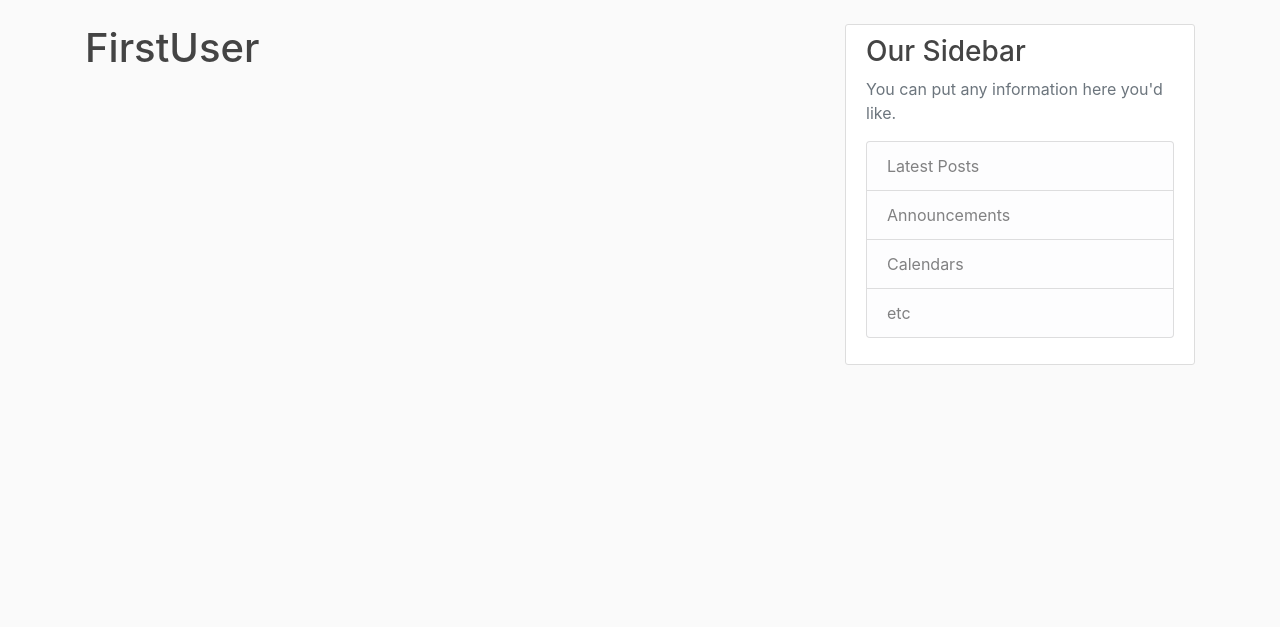
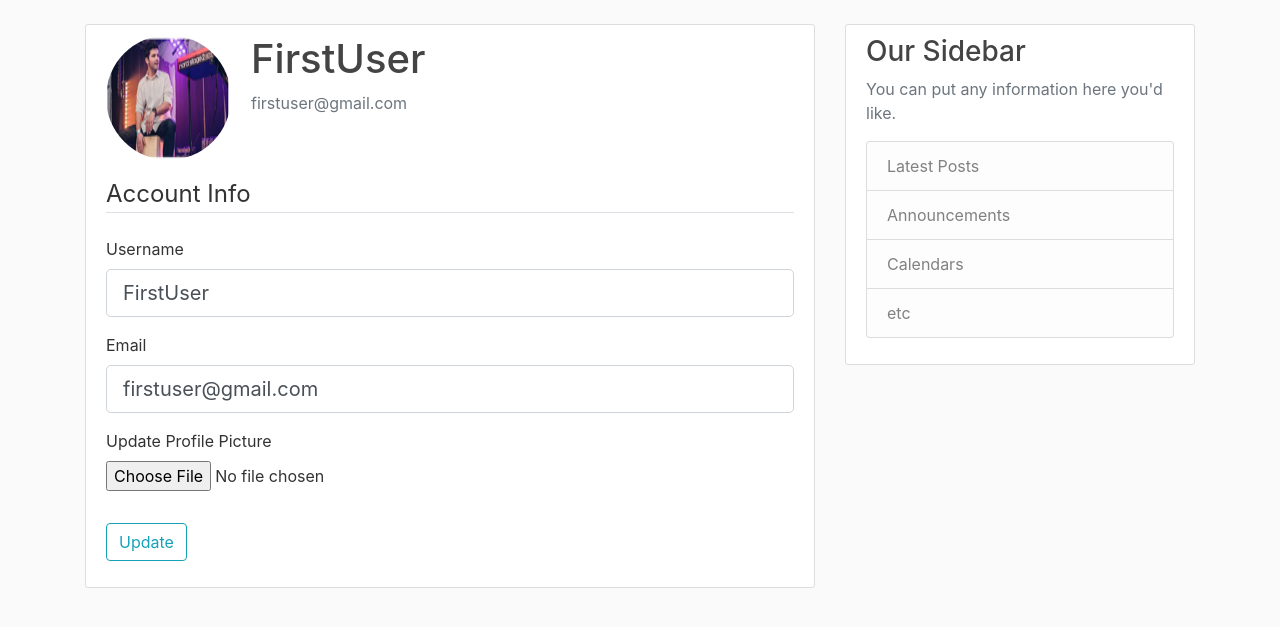
Before and after one commit to migueltavarestech/Flask_Blog, a Flask app: page /account in a window 1280 px wide. Shown: the part 56-683 px from the top of the page. Run offline with Flask 2, Linux system fonts and the light colour scheme; a user stored in the database is signed in; some libraries are stand-ins or nearby versions.

Commit message:
Allow user to update their info/picture

```diff
--- a/flaskblog/forms.py
+++ b/flaskblog/forms.py
@@ -1,19 +1,17 @@
 from flask_wtf import FlaskForm
+from flask_wtf.file import FileField, FileAllowed
 from wtforms import StringField, PasswordField, SubmitField, BooleanField
 from wtforms.validators import DataRequired, Length, Email, EqualTo, ValidationError
 from flaskblog.models import User
+from flask_login import current_user
 
 class RegistrationForm(FlaskForm):
     username = StringField('Username',
                 validators=[DataRequired(), Length(min=2, max=20)])
-
     email = StringField('Email', validators=[DataRequired(), Email()])
-
     password = PasswordField('Password', validators=[DataRequired()])
-
     confirm_password = PasswordField('Confirm Password',
                         validators=[DataRequired(), EqualTo('password')])
-
     submit = SubmitField('Sign Up')
 
     # Custom validation to avoid duplicates
@@ -33,3 +31,24 @@ class LoginForm(FlaskForm):
     password = PasswordField('Password', validators=[DataRequired()])
     remember = BooleanField('Remember Me')
     submit = SubmitField('Login')
+
+# Account Form
+class UpdateAccountForm(FlaskForm):
+    username = StringField('Username',
+                validators=[DataRequired(), Length(min=2, max=20)])
+    email = StringField('Email', validators=[DataRequired(), Email()])
+    picture = FileField('Update Profile Picture', validators=[FileAllowed(['jpg', 'png'])])
+    submit = SubmitField('Update')
+
+    # Custom validation to avoid duplicates
+    def validate_username(self, username):
+        if username.data != current_user.username:
+            user = User.query.filter_by(username=username.data).first()
+            if user:
+                raise ValidationError('That username is taken. Please choose a different one.')
+
+    def validate_email(self, email):
+        if email.data != current_user.email:
+            user = User.query.filter_by(email=email.data).first()
+            if user:
+                raise ValidationError('That email is taken. Please choose a different one.')
--- a/flaskblog/routes.py
+++ b/flaskblog/routes.py
@@ -1,6 +1,9 @@
+import os
+import secrets
+from PIL import Image
 from flask import render_template, url_for, flash, redirect, request
 from flaskblog import app, db, bcrypt
-from flaskblog.forms import RegistrationForm, LoginForm
+from flaskblog.forms import RegistrationForm, LoginForm, UpdateAccountForm
 from flaskblog.models import User, Post
 from flask_login import login_user, current_user, logout_user, login_required
 
@@ -72,9 +75,37 @@ def logout():
     logout_user()
     return redirect(url_for('home'))
 
+# Save Pictures to the system
+def save_picture(form_picture):
+    random_hex = secrets.token_hex(8)
+    _, f_ext = os.path.splitext(form_picture.filename)
+    picture_fn = random_hex + f_ext
+    picture_path = os.path.join(app.root_path, 'static/profile_pics', picture_fn)
+
+    # Resize Pictures
+    output_size = (125, 125)
+    i = Image.open(form_picture)
+    i.thumbnail(output_size)
+    i.save(picture_path)
+
+    return picture_fn
 
 # Account Route
-@app.route("/account")
+@app.route("/account", methods=['GET', 'POST'])
 @login_required
 def account():
-    return render_template('account.html', title='Account')
+    form = UpdateAccountForm()
+    if form.validate_on_submit():
+        if form.picture.data:
+            picture_file = save_picture(form.picture.data)
+            current_user.image_file = picture_file
+        current_user.username = form.username.data
+        current_user.email = form.email.data
+        db.session.commit()
+        flash('Your account has been updated!', 'success')
+        return redirect(url_for('account'))
+    elif request.method == 'GET':
+        form.username.data = current_user.username
+        form.email.data = current_user.email
+    image_file = url_for('static', filename='profile_pics/' + current_user.image_file)
+    return render_template('account.html', title='Account', image_file=image_file, form=form)
--- a/flaskblog/templates/account.html
+++ b/flaskblog/templates/account.html
@@ -1,6 +1,70 @@
 {% extends "layout.html" %}
 {% block content %}
 
-    <h1>{{ current_user.username }}</h1>
+    <div class="content-section">
+        <div class="media">
+        <img class="rounded-circle account-img" src="{{ image_file }}">
+        <div class="media-body">
+            <h2 class="account-heading">{{ current_user.username }}</h2>
+            <p class="text-secondary">{{ current_user.email }}</p>
+        </div>
+        </div>
+        <!-- FORM HERE -->
+
+        <form method='POST' action='' enctype='multipart/form-data'>
+            {{ form.hidden_tag() }}
+            <fieldset class='form-group'>
+                <legend class='border-bottom mb-4'>Account Info</legend>
+
+                <!-- Username Field -->
+                <div class='form-group'>
+                    {{ form.username.label(class='form-control-label') }}
+
+                    {% if form.username.errors %}
+                        {{ form.username(class='form-control form-control-lg is-invalid') }}
+                        <div class='invalid-feedback'>
+                            {% for error in form.username.errors %}
+                                <span>{{ error }}</span>
+                            {% endfor %}
+                        </div>
+                    {% else %}
+                        {{ form.username(class='form-control form-control-lg') }}
+                    {% endif %}
+                </div>
+
+                <!-- Email Field -->
+                <div class='form-group'>
+                    {{ form.email.label(class='form-control-label') }}
+
+                    {% if form.email.errors %}
+                        {{ form.email(class='form-control form-control-lg is-invalid') }}
+                        <div class='invalid-feedback'>
+                            {% for error in form.email.errors %}
+                                <span>{{ error }}</span>
+                            {% endfor %}
+                        </div>
+                    {% else %}
+                        {{ form.email(class='form-control form-control-lg') }}
+                    {% endif %}
+                </div>
+
+                <!-- Picture Field -->
+                <div class='form-group'>
+                    {{ form.picture.label() }}
+                    {{ form.picture(class='form-control-file') }}
+                    {% if form.picture.errors %}
+                        {% for error in form.picture.errors %}
+                            <span class='text-danger'>{{ error }}</span></br>
+                        {% endfor %}
+                    {% endif %}
+                </div>
+
+            </fieldset>
+            <div class='form-group'>
+                {{ form.submit(class='btn btn-outline-info') }}
+            </div>
+        </form>
+
+    </div>
 
 {% endblock content %}
```
Also changed, not shown: flaskblog/site.db, flaskblog/static/profile_pics/8f1d74f2c2614f77.png (added), flaskblog/static/profile_pics/99907ae7a95520d4.png (added), flaskblog/static/profile_pics/9f6564c2aeceb999.jpg (added), flaskblog/static/profile_pics/default.jpg (added), 3 other files.
